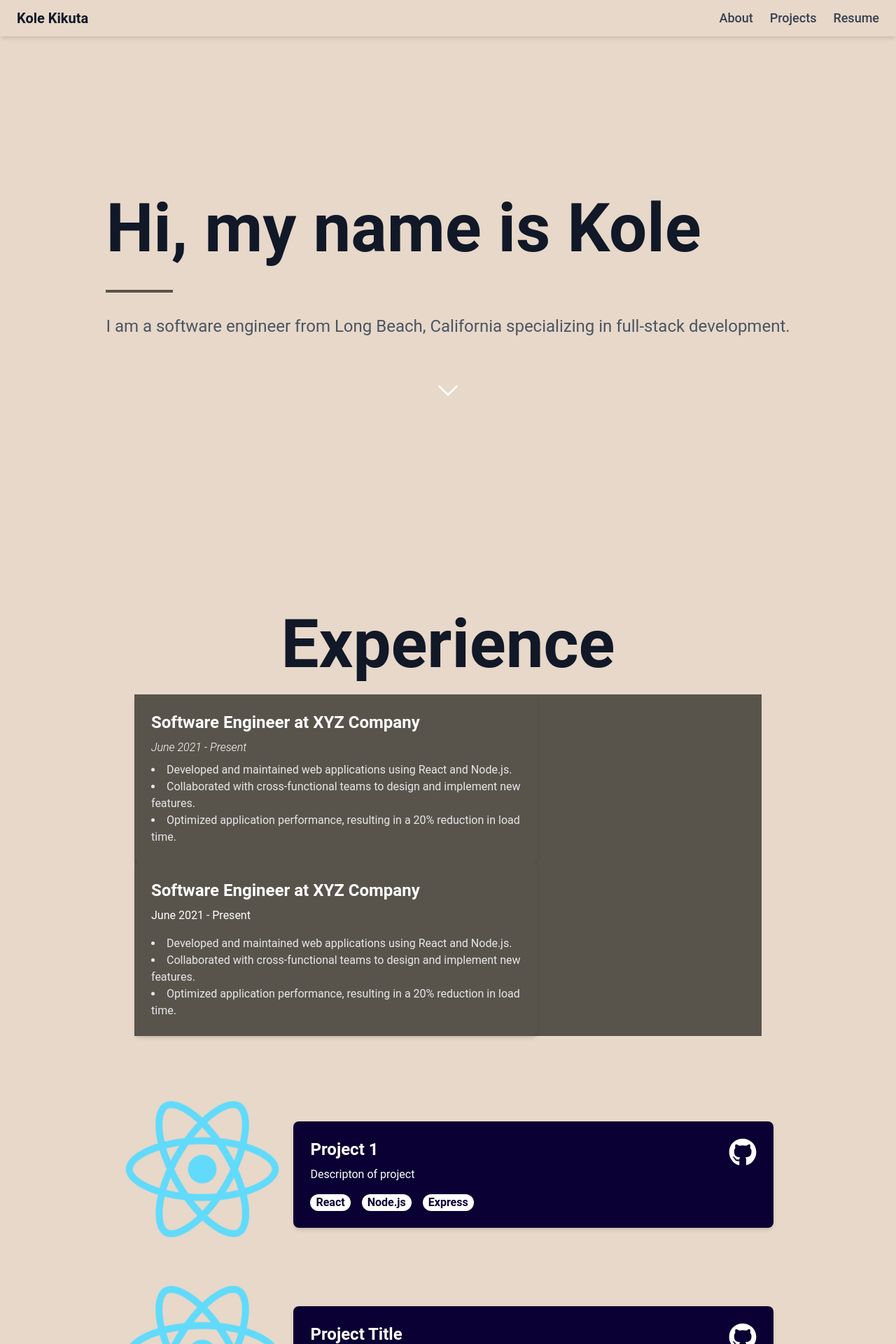
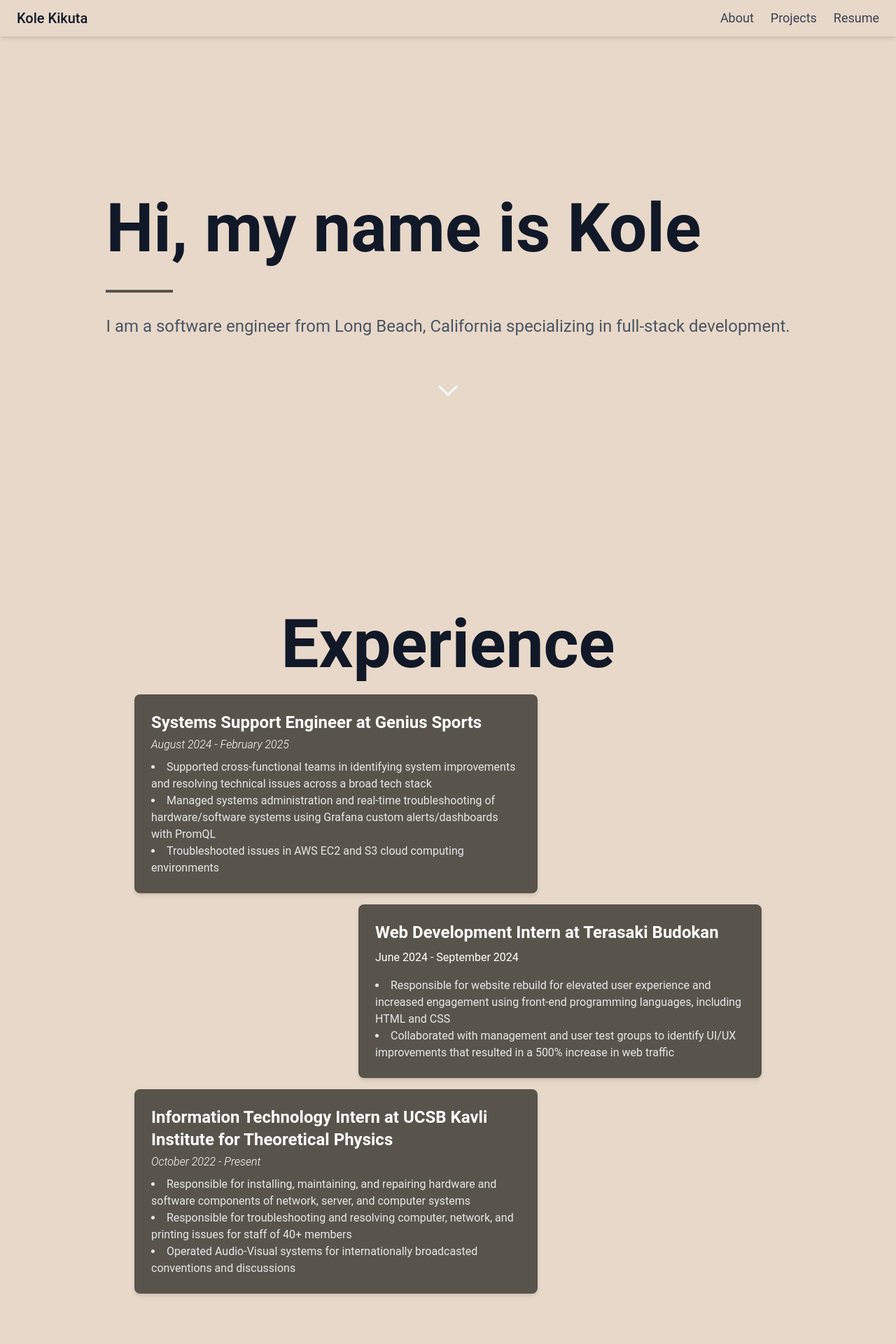
Before and after one commit to kolekikuta/portfolioWebste, a React (Create React App) app in the folder portfolio_website/: page / in a window 1280 px wide. Shown: the top 1920 px of the page at 70% size. Built offline with nearby package versions, Linux system fonts and the light colour scheme; the HTML template or start-up script is replaced by a standard one.

Commit message:
day 3 progress

```diff
--- a/portfolio_website/src/AboutPage/AboutPage.js
+++ b/portfolio_website/src/AboutPage/AboutPage.js
@@ -17,7 +17,7 @@ export default function AboutPage () {
           <motion.div
             initial={{ opacity: 0, y: -20, ease: "easeInOut" }}
             animate={{ opacity: 1, y: 0, ease: "easeInOut" }}
-            transition={{ duration: 0.5 }}
+            transition={{ duration: 0.8 }}
             >
               <img src="\portrait.jpg" alt="Kole Kikuta" className="w-96 h-auto rounded-xl mb-4" />
           </motion.div>
@@ -29,7 +29,7 @@ export default function AboutPage () {
               transition={{ duration: 0.5, delay: 0.4 }}
               className="overflow-hidden"
             >
-              <p className="mt-4 text-xl text-gray-600">I am a Software Engineer specializing in full-stack development.</p>
+              <p className="text-xl text-gray-600">I am a Software Engineer specializing in full-stack development.</p>
             </motion.div>
             <motion.div
               initial={{ x: "-50vw", ease: "easeInOut" }}
--- a/portfolio_website/src/App.js
+++ b/portfolio_website/src/App.js
@@ -3,6 +3,7 @@ import { BrowserRouter, Route, Routes, useLocation } from "react-router-dom";
 import { AnimatePresence } from "framer-motion";
 import HomePage from "./HomePage/HomePage";
 import AboutPage from "./AboutPage/AboutPage";
+import ProjectsPage from "./ProjectsPage/ProjectsPage";
 import PageTransition from "./utils/PageTransition";
 import './global.css'
 
@@ -28,6 +29,14 @@ function AnimatedRoutes() {
             </PageTransition>
           }
         />
+        <Route
+          path="/projects"
+          element={
+            <PageTransition>
+              <ProjectsPage />
+            </PageTransition>
+          }
+        />
       </Routes>
     </AnimatePresence>
   );
--- a/portfolio_website/src/Header.js
+++ b/portfolio_website/src/Header.js
@@ -9,20 +9,21 @@ export default function Header() {
         navigate(path);
     }
 
-    const handleResumeDownload = () => {
+    const handleResumeOpen = () => {
         const link = document.createElement('a');
         link.href = '/resume.pdf';
-        link.download = 'Kole_Kikuta_Resume.pdf';
+        link.target = '_blank'; // Opens in a new tab
+        link.rel = 'noopener noreferrer'; // Security best practice
         link.click();
-    }
+    };
 
     return (
         <header className="w-full text-center py-3 fixed top-0 left-0 shadow-md z-50 bg-primary flex justify-between items-center content-center px-6">
-        <h2 className="text-xl font-bold text-gray-900 cursor-pointer my-0" onClick={() => handleNavigation('/')}>Kole Kikuta</h2>
+        <h2 className="text-xl font-medium text-gray-900 cursor-pointer my-0" onClick={() => handleNavigation('/')}>Kole Kikuta</h2>
         <ul className="flex justify-center space-x-6 text-lg font-medium text-gray-700 justify-center content-center align-middle">
-            <li onClick={() => handleNavigation('/about')} className="cursor-pointer underline-middle-expand">About</li>
-            <li onClick={() => handleNavigation('/projects')} className="cursor-pointer underline-middle-expand">Projects</li>
-            <li onClick={() => handleResumeDownload()} className="cursor-pointer underline-middle-expand">Resume</li>
+            <li onClick={() => handleNavigation('/about')} className="cursor-pointer underline-middle-expand font-normal">About</li>
+            <li onClick={() => handleNavigation('/projects')} className="cursor-pointer underline-middle-expand font-normal">Projects</li>
+            <li onClick={() => handleResumeOpen()} className="cursor-pointer underline-middle-expand font-normal">Resume</li>
         </ul>
       </header>
     )
--- a/portfolio_website/src/HomePage/HomePage.js
+++ b/portfolio_website/src/HomePage/HomePage.js
@@ -1,9 +1,8 @@
 import React, { useState, useEffect, useRef } from "react";
 import { useNavigate } from "react-router-dom";
-import './HomePage.css';
 import { ChevronDownIcon, ChevronUpIcon } from "@heroicons/react/24/outline";
 import { motion, AnimatePresence, animate } from 'framer-motion';
-import { Reveal } from "../utils/Reveal";
+import Reveal from "../utils/Reveal";
 import { Modal } from "../utils/Modal";
 import PageTransition from "../utils/PageTransition";
 import Title from "../utils/Title";
@@ -28,7 +27,7 @@ export default function HomePage () {
       const startPosition = window.scrollY;
 
       animate(startPosition, targetPosition, {
-        duration: 1.5, // Adjust duration in seconds
+        duration: 1, // Adjust duration in seconds
         ease: "easeInOut",
         onUpdate: (value) => window.scrollTo(0, value),
       });
@@ -83,29 +82,39 @@ export default function HomePage () {
       <section id="experience-section" className="text-center w-full pt-14">
         <Reveal>
           <h1 className="mt-4">Experience</h1>
-          <div className="max-w-4xl w-full mx-auto text-white bg-secondary">
+          <div className="max-w-4xl w-full mx-auto text-white">
             {/*Left Aligned*/}
-            <div className="max-w-xl w-full justify-start bg-secondary text-white p-6 rounded-lg shadow-md text-start block">
-              <h2 className="text-2xl font-bold mb-2">Software Engineer at XYZ Company</h2>
-              <p className="text-md font-light italic mb-2">June 2021 - Present</p>
+            <div className="max-w-xl w-full justify-start bg-secondary text-white p-6 rounded-lg shadow-md text-start block mb-4">
+              <h2 className="text-2xl font-bold mb-1">Systems Support Engineer at Genius Sports</h2>
+              <p className="text-md font-light italic mb-2">August 2024 - February 2025</p>
               <ul className="list-disc list-inside text-md text-gray-200">
-                <li>Developed and maintained web applications using React and Node.js.</li>
-                <li>Collaborated with cross-functional teams to design and implement new features.</li>
-                <li>Optimized application performance, resulting in a 20% reduction in load time.</li>
+                <li>Supported cross-functional teams in identifying system improvements and resolving technical issues across a broad tech stack</li>
+                <li>Managed systems administration and real-time troubleshooting of hardware/software systems using Grafana custom alerts/dashboards with PromQL</li>
+                <li>Troubleshooted issues in AWS EC2 and S3 cloud computing environments</li>
               </ul>
             </div>
 
             {/*Right Aligned*/}
-            <div className="max-w-xl w-full flex justify-end block">
-              <div className="bg-secondary text-white p-6 rounded-lg shadow-md text-left">
-                <h2 className="text-2xl font-bold mb-2">Software Engineer at XYZ Company</h2>
-                <p className="text-md mb-4">June 2021 - Present</p>
+            <div className="w-full flex justify-end">
+              <div className="max-w-xl text-white p-6 rounded-lg shadow-md text-left bg-secondary mb-4">
+                <h2 className="text-2xl font-bold mb-2">Web Development Intern at Terasaki Budokan</h2>
+                <p className="text-md mb-4">June 2024 - September 2024</p>
                 <ul className="list-disc list-inside text-md text-gray-200 text-start">
-                  <li>Developed and maintained web applications using React and Node.js.</li>
-                  <li>Collaborated with cross-functional teams to design and implement new features.</li>
-                  <li>Optimized application performance, resulting in a 20% reduction in load time.</li>
+                  <li>Responsible for website rebuild for elevated user experience and increased engagement using front-end programming languages, including HTML and CSS</li>
+                  <li>Collaborated with management and user test groups to identify UI/UX improvements that resulted in a 500% increase in web traffic</li>
                 </ul>
               </div>
+            </div>
+
+            {/*Left Aligned*/}
+            <div className="max-w-xl w-full justify-start bg-secondary text-white p-6 rounded-lg shadow-md text-start block mb-4">
+              <h2 className="text-2xl font-bold mb-1">Information Technology Intern at UCSB Kavli Institute for Theoretical Physics</h2>
+              <p className="text-md font-light italic mb-2">October 2022 - Present</p>
+              <ul className="list-disc list-inside text-md text-gray-200">
+                <li>Responsible for installing, maintaining, and repairing hardware and software components of network, server, and computer systems</li>
+                <li>Responsible for troubleshooting and resolving computer, network, and printing issues for staff of 40+ members</li>
+                <li>Operated Audio-Visual systems for internationally broadcasted conventions and discussions</li>
+              </ul>
             </div>
 
           </div>
--- /dev/null
+++ b/portfolio_website/src/ProjectsPage/ProjectsPage.js
@@ -0,0 +1,56 @@
+import React, { useEffect }from "react";
+import { motion, animate} from "framer-motion";
+import Title from "../utils/Title";
+import Reveal from "../utils/Reveal";
+import { ChevronDownIcon } from "@heroicons/react/24/outline";
+
+
+
+
+const ProjectsPage = () => {
+    const scrollToSection = () => {
+        const target = document.getElementById("projects-section");
+        if (!target) return;
+
+        const targetPosition = target.getBoundingClientRect().top + window.scrollY + 1;
+        const startPosition = window.scrollY;
+
+        animate(startPosition, targetPosition, {
+          duration: 1, // Adjust duration in seconds
+          ease: "easeInOut",
+          onUpdate: (value) => window.scrollTo(0, value),
+        });
+      };
+
+    return (
+        <div className="bg-primary text-black font-sans min-h-screen flex flex-col items-center">
+            <div className="bg-primary text-black font-sans min-h-screen flex flex-col items-center px-6">
+
+            {/* Hero Section */}
+            <section id="hero-section" className="text-center flex flex-col h-screen w-full pt-14 justify-center items-center align-middle">
+                <Title h1="My Work" p="I am a software engineer from Long Beach, California specializing in full-stack development."/>
+                <Reveal>
+                    <button
+                      onClick={() => scrollToSection()}
+                      className="mt-6 text-white transition"
+                    >
+                      <span>
+                        <ChevronDownIcon className="h-10 w-10 inline-block color-white" />
+                      </span>
+                    </button>
+                </Reveal>
+            </section>
+
+            {/* Projects Section */}
+            <section id="projects-section" className="text-center flex flex-col h-screen w-full pt-14 justify-center items-center align-middle">
+
+
+            </section>
+
+        </div>
+    </div>
+
+    )
+
+}
+export default ProjectsPage;
--- a/portfolio_website/src/utils/Reveal.js
+++ b/portfolio_website/src/utils/Reveal.js
@@ -1,7 +1,8 @@
 import React, {useEffect, useRef} from  "react";
 import { motion, useInView, useAnimation } from 'framer-motion';
 
-export const Reveal = ({ children }) => {
+
+const Reveal = ({ children }) => {
   const controls = useAnimation();
   const ref =  useRef(null);
   const inView = useInView(ref, { once: true });
@@ -31,3 +32,4 @@ export const Reveal = ({ children }) => {
 
   );
 }
+export default Reveal;
```
Also changed, not shown: portfolio_website/src/AboutPage/AboutPage.css (deleted), portfolio_website/src/HomePage/HomePage.css (deleted).
